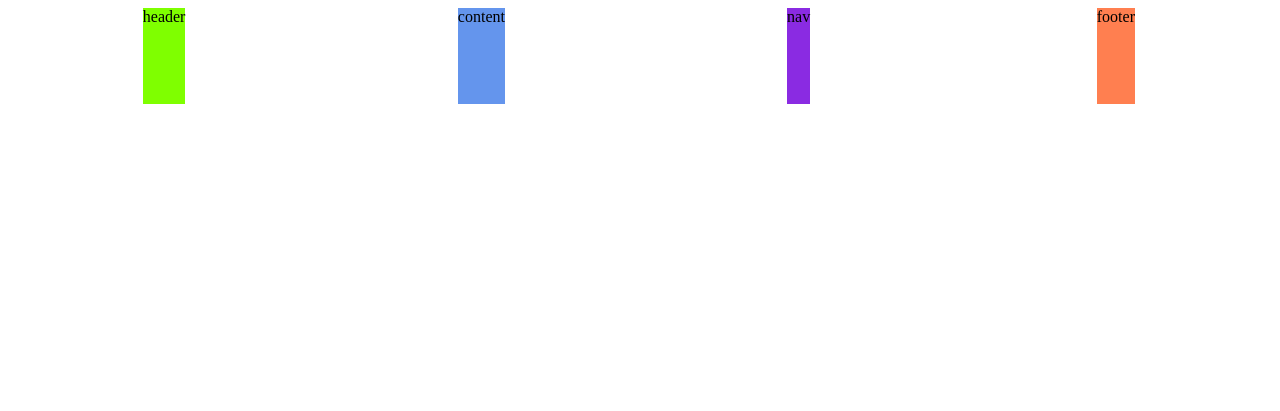
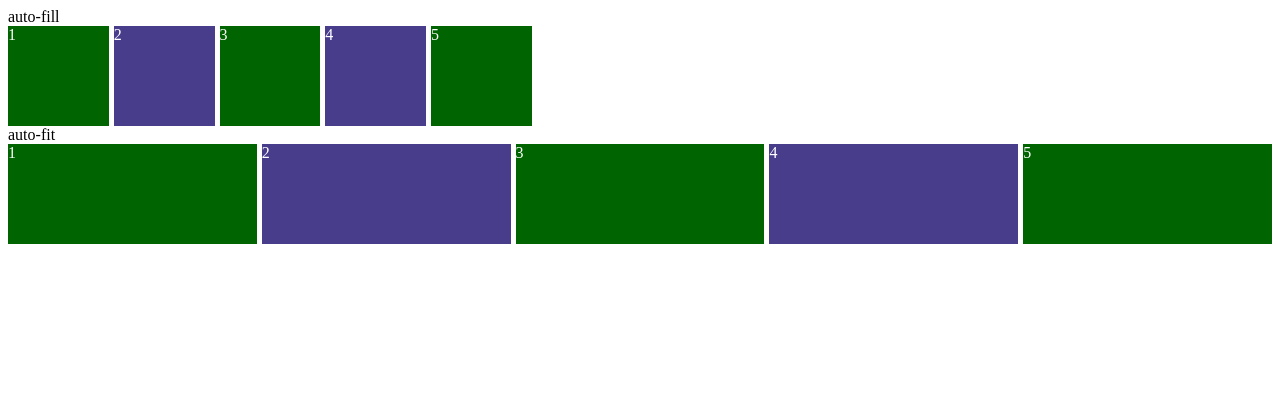
Before and after one commit to selee96/nomadcoders, a plain HTML site: page css-layout/index3.html in a window 1280 px wide. Drawn offline with Linux system fonts and the light colour scheme.

Commit message:
css-layout

```diff
--- a/css-layout/index3.html
+++ b/css-layout/index3.html
@@ -8,11 +8,21 @@
     <title>(S)CSS Masterclass</title>
   </head>
   <body>
+    auto-fill
     <div class="grid">
-      <div class="header">header</div>
-      <div class="content">content</div>
-      <div class="nav">nav</div>
-      <div class="footer">footer</div>
+      <div class="item">1</div>
+      <div class="item">2</div>
+      <div class="item">3</div>
+      <div class="item">4</div>
+      <div class="item">5</div>
+    </div>
+    auto-fit
+    <div class="grid">
+      <div class="item">1</div>
+      <div class="item">2</div>
+      <div class="item">3</div>
+      <div class="item">4</div>
+      <div class="item">5</div>
     </div>
   </body>
 </html>
--- a/css-layout/styles3.css
+++ b/css-layout/styles3.css
@@ -1,25 +1,20 @@
 .grid {
+    color: white;
     display: grid;
     gap: 5px;
-    height: 50vh;
-    grid-template-columns: repeat(4, 1fr);
-    grid-template-rows: repeat(4, 1fr);
-    place-items: stretch center;
+    grid-template-rows: repeat(1, 100px);
+    grid-auto-flow: column;
+    grid-auto-columns: 100px;
 }
-.header {
-    background-color: chartreuse;
-
-
+.grid:first-child {
+    grid-template-columns: repeat(auto-fill, minmax(100px, 1fr));
 }
-.content {
-    background-color: cornflowerblue;
-
+.grid:last-child {
+    grid-template-columns: repeat(auto-fit, minmax(100px, 1fr));
 }
-.nav {
-    background-color: blueviolet;
-
+.item:nth-child(odd) {
+    background-color: darkgreen;
 }
-.footer {
-    background-color: coral;
-
+.item:nth-child(even) {
+    background-color: darkslateblue;
 }
--- /dev/null
+++ b/css-layout/styles4.css
@@ -0,0 +1,15 @@
+.grid {
+    color: white;
+    display: grid;
+    gap: 5px;
+    /* grid-template-columns: max-content min-content; */
+    grid-template-columns: repeat(auto-fit, minmax(20px, max-content));
+    grid-auto-rows: 100px;
+    margin-bottom: 30px;
+}
+.item:nth-child(odd) {
+    background-color: darkgreen;
+}
+.item:nth-child(even) {
+    background-color: darkslateblue;
+}
```
Also changed, not shown: css-layout/index4.html (added, +19 -0 lines).
